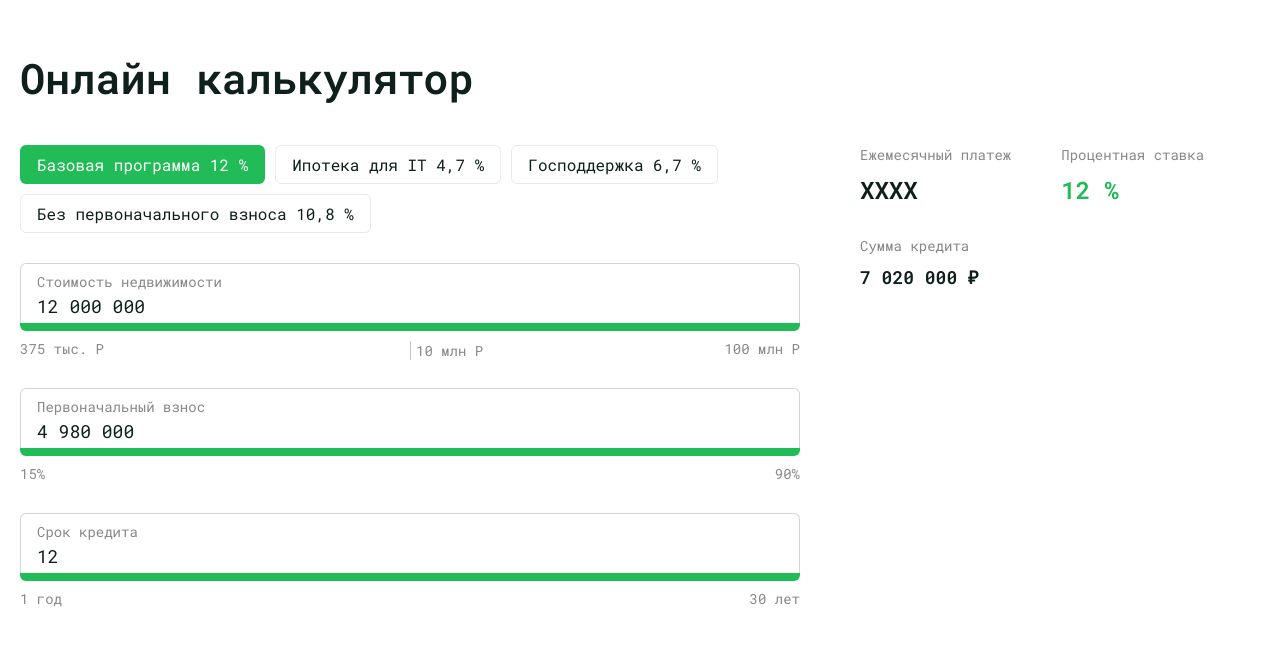
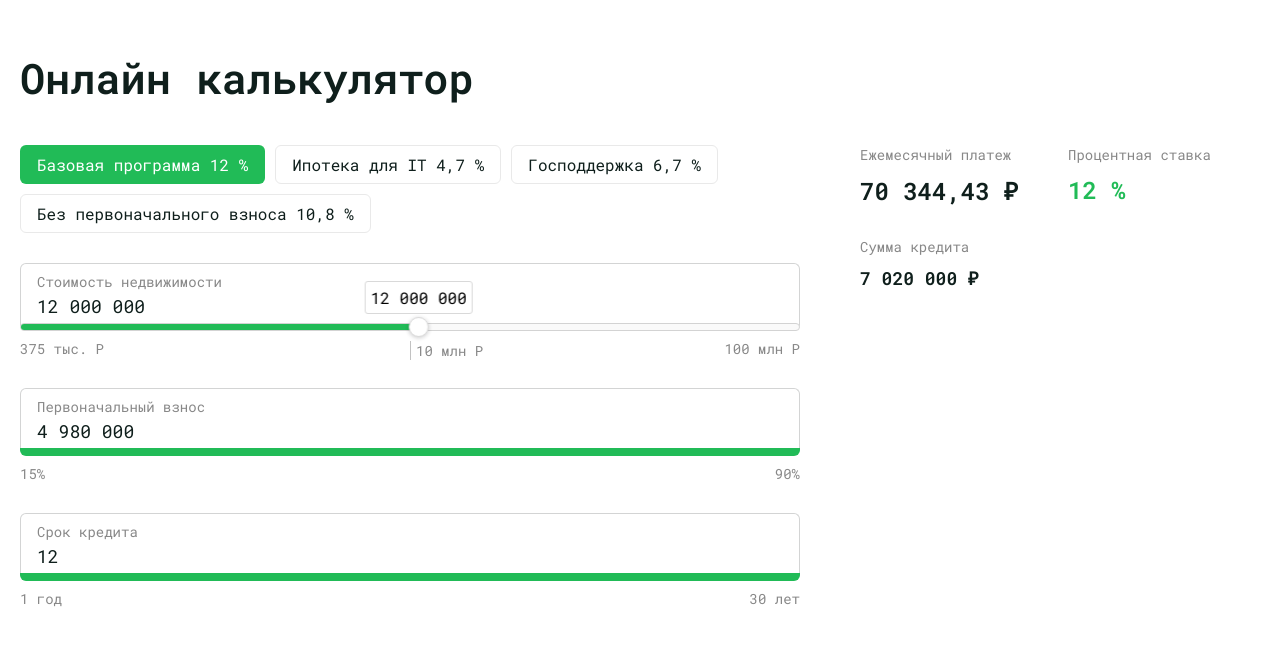
Before and after one commit to webartlink/credit-calc, a plain HTML site: page index.html in a window 1280 px wide. Drawn offline with Linux system fonts and the light colour scheme.

Commit message:
Added calculation formula & active slider

```diff
--- a/css/main.css
+++ b/css/main.css
@@ -204,6 +204,10 @@ body {
 
 /* Sliders */
 
+#slider-cost {
+    height: 8px;
+}
+
 #slider-cost,
 #slider-cost .noUi-handle {
     box-shadow: none;
--- a/index.html
+++ b/index.html
@@ -107,9 +107,8 @@
 			</div>
 		</div>
 
-
-
-
+		<script src="./libs/wNumb/wNumb.min.js"></script>
+		<script src="./libs/noUiSlider/nouislider.min.js"></script>
 		<script src="./libs/cleaveJS/cleave.min.js"></script>
 		<script src="./js/formatters.js" type="module" ></script>
 		<script src="./js/programRates.js" type="module"></script>
--- a/js/formatInputs.js
+++ b/js/formatInputs.js
@@ -1,5 +1,5 @@
 "use strict";
-import { priceFormatter } from './formatters.js';
+import { priceFormatter, monthPaymentFormatter } from './formatters.js';
 
 
 // ИНПУТЫ.
@@ -12,7 +12,8 @@ const inputCost = document.querySelector('#input-cost'),
 		form = document.querySelector('#form'),
 
 		// Тотал
-		totalCost = document.querySelector('#total-cost');
+		totalCost = document.querySelector('#total-cost'),
+        totalMonthPayment = document.querySelector('#total-month-payment');
 
 
 // Cleave опции форматирования
@@ -25,9 +26,11 @@ const cleavePriceSettings = {
 
 
 
+
 // Запускаем форматирование Cleave
 const cleaveCost = new Cleave(inputCost, cleavePriceSettings);
 const cleaveDownPayment = new Cleave(inputDownPayment, cleavePriceSettings);
+const cleaveTerm = new Cleave(inputTerm,  cleavePriceSettings);
 
 
 
@@ -41,8 +44,56 @@ form.addEventListener('input', function() {
 })
 
 
-//Функция расчёта суммы кредита.
+//Функция расчёта кредита.
 function calcMortgage() {
+    //  Общая сумма кредита
 	const totalAmount = +cleaveCost.getRawValue() -  cleaveDownPayment.getRawValue();
-	totalCost.innerText = priceFormatter.format(totalAmount) ;
+	totalCost.innerText = priceFormatter.format(totalAmount);
+
+    // Ставка по кредиту
+    const creditRate = +document.querySelector('input[name="program"]:checked').value;
+    const monthRate = creditRate / 12;
+
+    // Срок ипотеки
+    const years = +cleaveTerm.getRawValue();
+    const months = years * 12;
+
+    // Расчёт ежемесячного платежа
+    const monthPayment = (totalAmount * monthRate) / 1 - (1 + monthRate) * (1 - months);
+
+    // Отображение ежемесячного платежа
+    totalMonthPayment.innerText = monthPaymentFormatter.format(monthPayment);
+
 }
+
+
+// Ползунки
+
+const sliderCost = document.getElementById('slider-cost');
+
+noUiSlider.create(sliderCost, {
+    start: 12000000,
+    connect: 'lower',
+    step: 100000,
+    tooltips: true,
+    range: {
+        'min': 0,
+        '50%': [10000000, 1000000],
+        'max': 100000000
+    },
+
+    format: wNumb({
+        decimals: 0,
+        thousand: ' ',
+        suffix: '',
+    }),
+});
+
+
+sliderCost.noUiSlider.on('update', () => {
+    const sliderValue = parseInt(sliderCost.noUiSlider.get(true));
+    inputCost.value = sliderValue;
+    cleaveCost.setRawValue(sliderValue);
+     calcMortgage();
+    }
+);
--- a/js/formatters.js
+++ b/js/formatters.js
@@ -4,3 +4,6 @@ export const percentFormatter = new Intl.NumberFormat('ru-RU', { style: 'percent
 
 // 1 000 000 ₽
 export const priceFormatter = new Intl.NumberFormat('ru-RU', {style: 'currency', currency: 'RUB', maximumFractionDigits: 0});
+
+
+export const monthPaymentFormatter = new Intl.NumberFormat('ru-RU', {style: 'currency', currency: 'RUB', maximumFractionDigits: 2});
```
